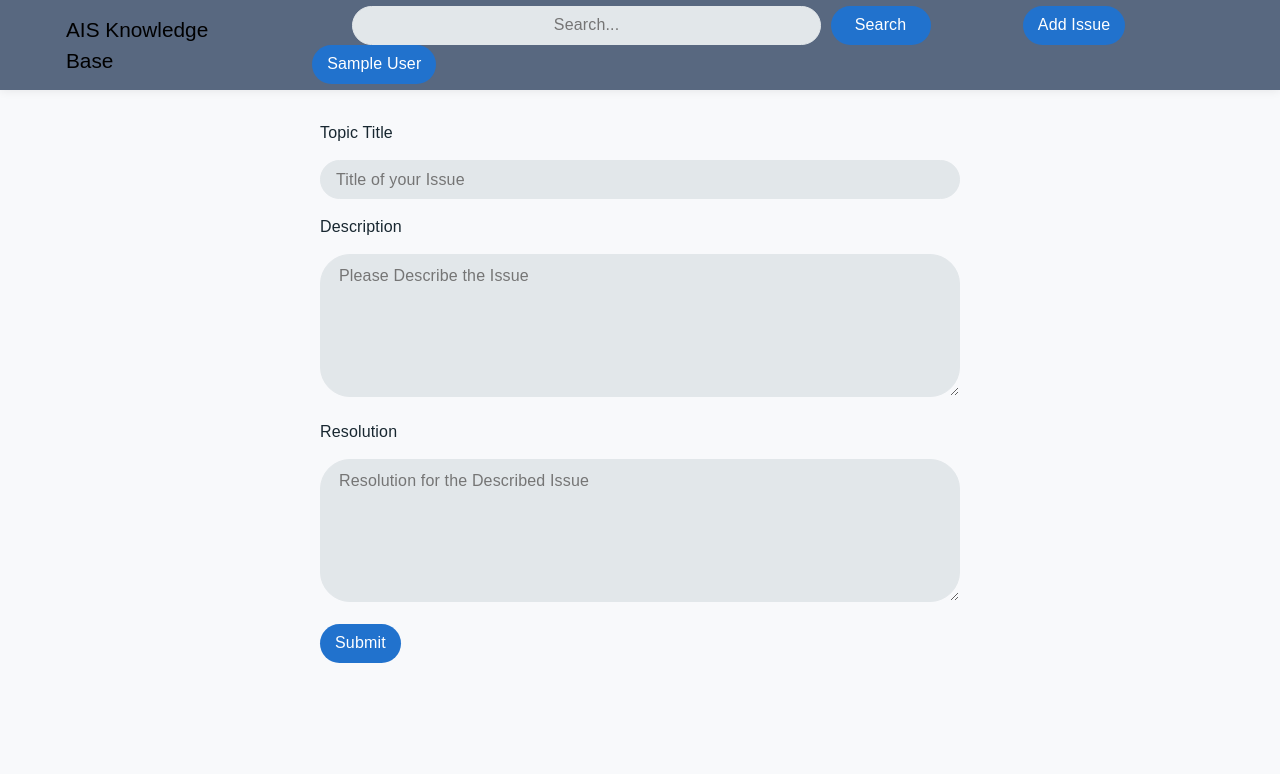
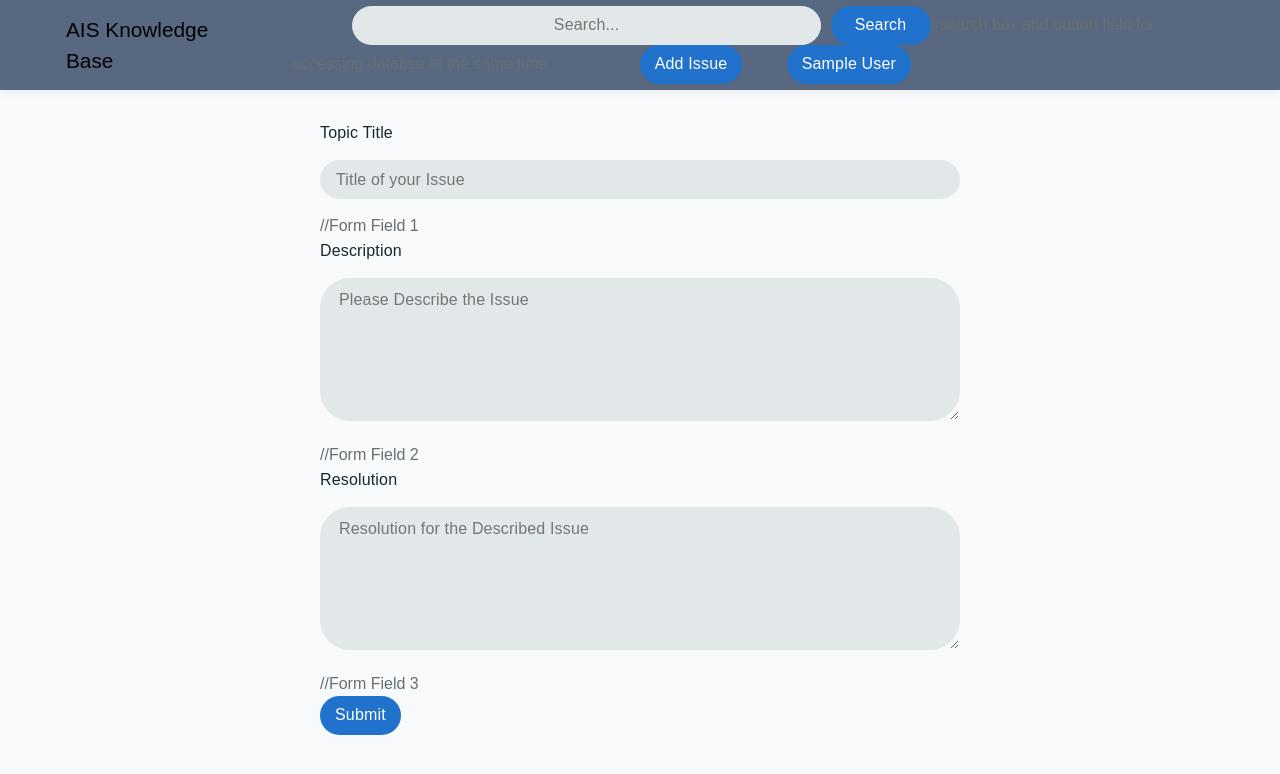
Before and after one commit to RamboFURY/Knowledge_Base-kb-, a PHP site: page /kb/addissue.php in a window 1280 px wide. Shown: the top 774 px of the page. Run offline with PHP 8.4, Linux system fonts and the light colour scheme; the visitor is signed in with stand-in values (Sample User, id 1); some libraries are stand-ins or nearby versions.

Commit message:
added comments in addissue.php

```diff
--- a/addissue.php
+++ b/addissue.php
@@ -1,11 +1,11 @@
 <?php
-      require_once('util.php');
+      require_once('util.php');//require once for only accessing util until add issue is created once
       session_start();
 
       if(!isset($_SESSION['username']))
       {
            $_SESSION['error'] = 'noaccess';
-           header("Location:login.php");
+           header("Location:login.php");//access to only the logged users
       }
 ?>
 <!doctype html>
@@ -28,7 +28,7 @@
                         <form class="searchform searchform-nav" action="search.php" method="get">
                             <div class="form-group">
                                 <input type="text" name="query" class="searchbox searchbox-nav" id="username" placeholder="Search..." <?php if(isset($_GET['query'])) {echo 'value="'.$_GET['query'].'"';}?>>
-                                <button type="submit" class="btn btn-secondary searchbtn searchbtn-nav">Search</button>
+                                <button type="submit" class="btn btn-secondary searchbtn searchbtn-nav">Search</button>//search box and button field for accessing databse at the same time
                             </div>
                         </form>
                       </li>
@@ -52,28 +52,28 @@
              if($_SESSION['error']=='add_issue_failed')
              {
                displayerror('addissue');
-               unset($_SESSION['newissue']);
+               unset($_SESSION['error']);
              }
-             if($_SESSION['newissue']=='true')
+             if($_SESSION['error']=='noerror')
              {
                echo '<p style="color:green;"><b>Issue has been Submitted Successfully for Moderation.</b><p>';
-               unset($_SESSION['newissue']);
+               unset($_SESSION['error']);
              }
            }
           ?>
         <form class="form-default form-create-topic" action="submitissue.php" method="post" name="addissue">
                 <div class="form-group">
                     <label for="title">Topic Title</label>
-                        <input type="text" name="title" class="form-control issue-title" id="title" placeholder="Title of your Issue">
+                        <input type="text" name="title" class="form-control issue-title" id="title" placeholder="Title of your Issue">//Form Field 1
 
                 </div>
                 <div class="form-group">
                     <label for="description">Description</label>
-                        <textarea name="description" class="form-control form-textarea" rows="5" cols="100" placeholder="Please Describe the Issue"></textarea>
+                        <textarea name="description" class="form-control form-textarea" rows="5" cols="100" placeholder="Please Describe the Issue"></textarea>//Form Field 2
                 </div>
                 <div class="form-group">
                     <label for="resolution">Resolution</label>
-                        <textarea name="resolution" class="form-control form-textarea" rows="5" cols="100" placeholder="Resolution for the Described Issue"></textarea>
+                        <textarea name="resolution" class="form-control form-textarea" rows="5" cols="100" placeholder="Resolution for the Described Issue"></textarea>//Form Field 3
 
                 </div>
                 <button type="submit" class="btn btn-secondary">Submit</button>
```
